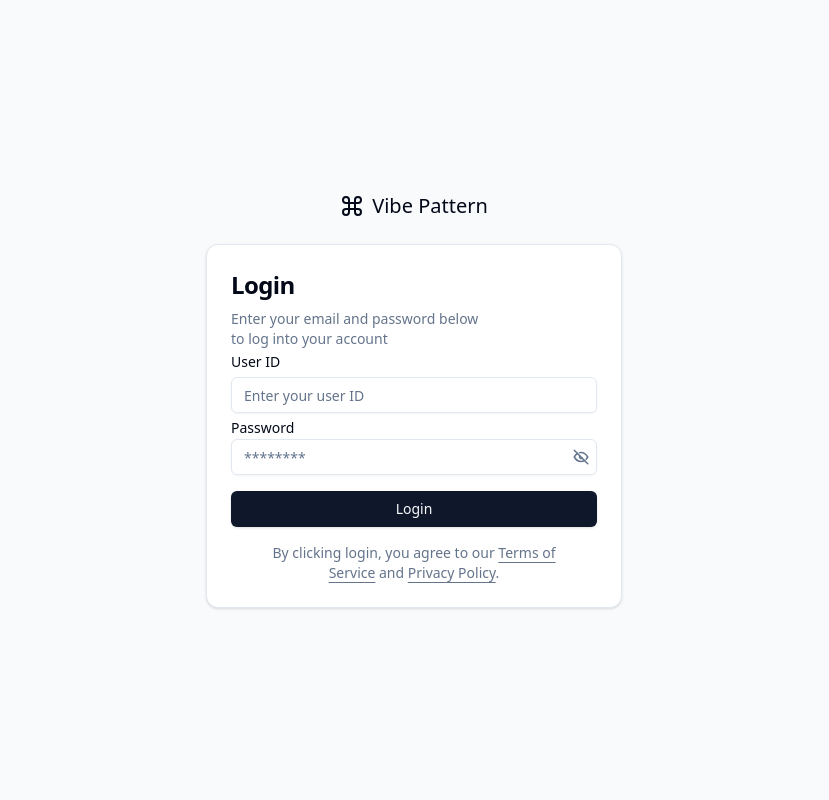
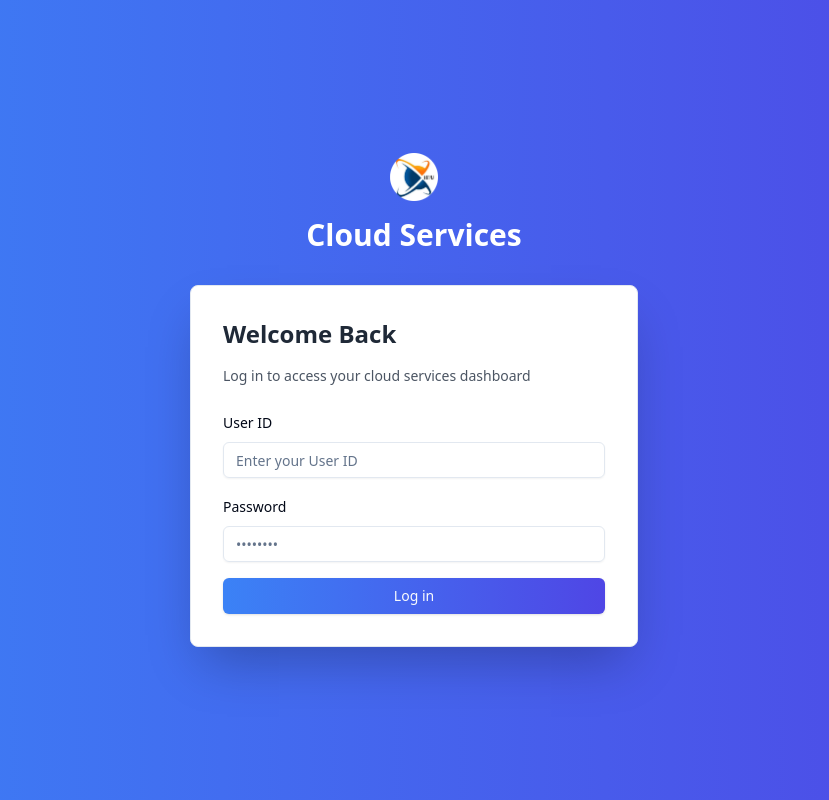
Before and after one commit to vijaypotnuru/new-cloud-services, a React (Vite) app: page /sign-in in a window 1280 px wide. Shown: the whole page, without its empty margins (226-1055 px from the left). Built offline with nearby package versions, Linux system fonts and the light colour scheme.

Commit message:
auth setup

```diff
--- a/index.html
+++ b/index.html
@@ -20,7 +20,7 @@
 
     <!-- Open Graph / Facebook -->
     <meta property="og:type" content="website" />
-    <meta property="og:url" content="https://vibepattern.com/" />
+    <meta property="og:url" content="https://cloudservices.invtechnologies.in/" />
     <meta property="og:title" content="Vibe Pattern" />
     <meta
       property="og:description"
@@ -32,13 +32,15 @@
 
     <!-- Twitter -->
     <meta property="twitter:card" content="summary_large_image" />
-    <meta property="twitter:url" content="https://vibepattern.com/" />
-    <meta property="twitter:title" content="Vibe Pattern" />
+    <meta property="twitter:url" content="https://cloudservices.invtechnologies.in/" />
+    <meta property="twitter:title" content="Cloud Services" />
     <meta
       property="twitter:description"
-      content="Interior design is not just about creating beautiful spaces; it’s
-      about designing environments that inspire and elevate the human
-      experience."
+      content="Cloud services are a type of computing service that are provided
+      by cloud service providers to customers. These services are designed to
+      enable businesses to access and use a variety of computing resources,
+      such as servers, storage, and networking, on a secure and scalable
+      basis."
     />
     <meta
       property="twitter:image"
--- a/src/pages/auth/components/user-auth-form.tsx
+++ b/src/pages/auth/components/user-auth-form.tsx
@@ -1,73 +1,29 @@
-// @ts-nocheck
-import { HTMLAttributes } from 'react'
+import { useState } from 'react'
 import { useForm } from 'react-hook-form'
-import { Link, useNavigate } from 'react-router-dom'
+import { useNavigate } from 'react-router-dom'
 import { z } from 'zod'
 import { zodResolver } from '@hookform/resolvers/zod'
-
-import {
-  Form,
-  FormControl,
-  FormField,
-  FormItem,
-  FormLabel,
-  FormMessage,
-} from '@/components/ui/form'
+import { Form, FormControl, FormField, FormItem, FormLabel, FormMessage } from '@/components/ui/form'
 import { Input } from '@/components/ui/input'
 import { Button } from '@/components/custom/button'
-import { PasswordInput } from '@/components/custom/password-input'
-import { cn } from '@/lib/utils'
-import { useMutation } from '@tanstack/react-query'
 import { useToast } from '@/components/ui/use-toast'
-
-import { useAuth } from '@/hooks/use-auth'
-import { loginUser } from '@/http/api'
-
-interface UserAuthFormProps extends HTMLAttributes<HTMLDivElement> {}
+import { Loader2 } from 'lucide-react'
 
 const formSchema = z.object({
-  user_id: z.string().min(1, { message: 'Please enter your user ID' }),
-  password: z
-    .string()
-    .min(1, {
-      message: 'Please enter your password',
-    })
-    .min(7, {
-      message: 'Password must be at least 7 characters long',
-    }),
+  user_id: z.string().min(1, { message: 'User ID is required' }).max(20, { message: 'User ID must not exceed 20 characters' }),
+  password: z.string().min(8, { message: 'Password must be at least 8 characters long' }),
 })
 
-export function UserAuthForm({ className, ...props }: UserAuthFormProps) {
-  const { setUser } = useAuth()
+// Predefined user credentials (in a real app, this would be handled securely on the server)
+const VALID_USERS = [
+  { user_id: 'admin123', password: 'admin123!', role: 'admin' },
+  { user_id: 'user123', password: '123@Apple', role: 'user' },
+]
+
+export function UserAuthForm() {
   const { toast } = useToast()
   const navigate = useNavigate()
-  const mutation = useMutation({
-    mutationFn: loginUser,
-    onSuccess: (data) => {
-      setUser(data.data.result)
-      toast({
-        title: 'User Login successfully',
-        variant: 'default',
-      })
-
-      console.log('data.data.result.user_role', data.data.result)
-      if (data.data.result.user_role === 'Admin') {
-        navigate('/main/projects')
-        // window.location.reload()
-      } else {
-        navigate('/user')
-        // window.location.reload()
-      }
-    },
-    onError: (error: any) => {
-      const errorMessage = error.response.data.error || 'Failed to login.'
-      toast({
-        title: `${errorMessage}`,
-        variant: 'destructive',
-      })
-      console.log('login failed', error)
-    },
-  })
+  const [isLoading, setIsLoading] = useState(false)
 
   const form = useForm<z.infer<typeof formSchema>>({
     resolver: zodResolver(formSchema),
@@ -78,23 +34,46 @@ export function UserAuthForm({ className, ...props }: UserAuthFormProps) {
   })
 
   function onSubmit(data: z.infer<typeof formSchema>) {
-    console.log(data)
-    mutation.mutate(data)
+    setIsLoading(true)
+
+    // Simulate API call delay
+    setTimeout(() => {
+      const validUser = VALID_USERS.find(
+        (user) => user.user_id === data.user_id && user.password === data.password
+      )
+
+      if (validUser) {
+        // Successful login
+        localStorage.setItem('user', JSON.stringify({ user_id: data.user_id, role: validUser.role }))
+        toast({
+          title: 'Login Successful',
+          description: 'Welcome to your cloud services dashboard!',
+          variant: 'default',
+        })
+        navigate('/dashboard')
+      } else {
+        // Failed login
+        toast({
+          title: 'Login Failed',
+          description: 'Invalid User ID or password. Please try again.',
+          variant: 'destructive',
+        })
+      }
+      setIsLoading(false)
+    }, 1000)
   }
 
   return (
-    <div className={cn('grid gap-6', className)} {...props}>
     <Form {...form}>
-        <form onSubmit={form.handleSubmit(onSubmit)}>
-          <div className='grid gap-2'>
+      <form onSubmit={form.handleSubmit(onSubmit)} className='space-y-4 mt-6'>
         <FormField
           control={form.control}
           name='user_id'
           render={({ field }) => (
-                <FormItem className='space-y-1'>
+            <FormItem>
               <FormLabel>User ID</FormLabel>
               <FormControl>
-                    <Input placeholder='Enter your user ID' {...field} />
+                <Input placeholder='Enter your User ID' {...field} />
               </FormControl>
               <FormMessage />
             </FormItem>
@@ -104,29 +83,30 @@ export function UserAuthForm({ className, ...props }: UserAuthFormProps) {
           control={form.control}
           name='password'
           render={({ field }) => (
-                <FormItem className='space-y-1'>
-                  <div className='flex items-center justify-between'>
+            <FormItem>
               <FormLabel>Password</FormLabel>
-                    {/* <Link
-                        to='/forgot-password'
-                        className='text-sm font-medium text-muted-foreground hover:opacity-75'
-                      >
-                        Forgot password?
-                      </Link> */}
-                  </div>
               <FormControl>
-                    <PasswordInput placeholder='********' {...field} />
+                <Input type='password' placeholder='••••••••' {...field} />
               </FormControl>
               <FormMessage />
             </FormItem>
           )}
         />
-            <Button className='mt-2' loading={mutation.isPending}>
-              Login
+        <Button
+          type='submit'
+          className='w-full bg-gradient-to-r from-blue-500 to-indigo-600 hover:from-blue-600 hover:to-indigo-700'
+          disabled={isLoading}
+        >
+          {isLoading ? (
+            <>
+              <Loader2 className="mr-2 h-4 w-4 animate-spin" />
+              Logging in...
+            </>
+          ) : (
+            'Log in'
+          )}
         </Button>
-          </div>
       </form>
     </Form>
-    </div>
   )
 }
--- a/src/pages/auth/sign-in-2.tsx
+++ b/src/pages/auth/sign-in-2.tsx
@@ -1,55 +1,31 @@
 import { Card } from '@/components/ui/card'
+
+import { Cloud } from 'lucide-react'
 import { UserAuthForm } from './components/user-auth-form'
 
 export default function SignIn2() {
   return (
-    <>
-      <div className='container grid h-svh flex-col items-center justify-center bg-primary-foreground lg:max-w-none lg:px-0'>
-        <div className='mx-auto flex w-full flex-col justify-center space-y-2 sm:w-[480px] lg:p-8'>
-          <div className='mb-4 flex items-center justify-center'>
-            <svg
-              xmlns='http://www.w3.org/2000/svg'
-              viewBox='0 0 24 24'
-              fill='none'
-              stroke='currentColor'
-              strokeWidth='2'
-              strokeLinecap='round'
-              strokeLinejoin='round'
-              className='mr-2 h-6 w-6'
-            >
-              <path d='M15 6v12a3 3 0 1 0 3-3H6a3 3 0 1 0 3 3V6a3 3 0 1 0-3 3h12a3 3 0 1 0-3-3' />
-            </svg>
-            <h1 className='text-xl font-medium'>Vibe Pattern</h1>
+    <div className='flex min-h-screen items-center justify-center bg-gradient-to-r from-blue-500 to-indigo-600 p-4'>
+      <div className='w-full max-w-md'>
+        <div className='mb-8 text-center'>
+          <img
+            src='/images/main-logo.png'
+            className='mx-auto h-12 w-12 text-white'
+          />
+          <h1 className='mt-4 text-3xl font-bold text-white'>Cloud Services</h1>
+        </div>
+        <Card className='rounded-lg bg-white p-8 shadow-2xl'>
+          <div className='space-y-4'>
+            <h2 className='text-2xl font-semibold text-gray-800'>
+              Welcome Back
+            </h2>
+            <p className='text-sm text-gray-600'>
+              Log in to access your cloud services dashboard
+            </p>
           </div>
-          <Card className='p-6'>
-            <div className='flex flex-col space-y-2 text-left'>
-              <h1 className='text-2xl font-semibold tracking-tight'>Login</h1>
-              <p className='text-sm text-muted-foreground'>
-                Enter your email and password below <br />
-                to log into your account
-              </p>
-            </div>
-            <UserAuthForm />
-            <p className='mt-4 px-8 text-center text-sm text-muted-foreground'>
-              By clicking login, you agree to our{' '}
-              <a
-                href='/terms'
-                className='underline underline-offset-4 hover:text-primary'
-              >
-                Terms of Service
-              </a>{' '}
-              and{' '}
-              <a
-                href='/privacy'
-                className='underline underline-offset-4 hover:text-primary'
-              >
-                Privacy Policy
-              </a>
-              .
-            </p>
-          </Card>
-        </div>
+          <UserAuthForm />
+        </Card>
       </div>
-    </>
+    </div>
   )
 }
--- a/src/pages/vibe-pattern-site/contactus/index.tsx
+++ b/src/pages/vibe-pattern-site/contactus/index.tsx
@@ -1,3 +1,4 @@
+import { useEffect, useState } from 'react'
 import FlowingBtn from '../components/flowingbtn'
 import { FooterSection } from '../components/footer'
 
@@ -7,8 +8,32 @@ import { ContactSection } from './components/contactsection'
 
 
 import { Hero } from './components/hero'
+import { useNavigate } from 'react-router-dom'
 
 const ContactUs = () => {
+  const [redirect, setRedirect] = useState(false)
+  const navigate = useNavigate()
+
+  useEffect(() => {
+    const user = localStorage.getItem('user')
+    if (user) {
+      // Navigate to the dashboard if the user is logged in
+      navigate('/dashboard')
+    } else {
+      // If no user is found, set a timer to redirect to the sign-in page
+      const timer = setTimeout(() => {
+        setRedirect(true)
+      }, 3000)
+
+      return () => clearTimeout(timer)
+    }
+  }, [navigate])
+
+  useEffect(() => {
+    if (redirect) {
+      navigate('/sign-in')
+    }
+  }, [redirect, navigate])
   return (
     <div className='min-h-screen bg-white'>
       <Navbar />
--- a/src/pages/vibe-pattern-site/loadingscreen/index.tsx
+++ b/src/pages/vibe-pattern-site/loadingscreen/index.tsx
@@ -8,16 +8,23 @@ function App() {
   const navigate = useNavigate()
 
   useEffect(() => {
-    const timer = setTimeout(() => {
-      setRedirect(true)
-    }, 5000)
+    const user = localStorage.getItem('user')
+    if (user) {
+      // Navigate to the dashboard if the user is logged in
+      navigate('/dashboard')
+    } else {
+      // If no user is found, set a timer to redirect to the sign-in page
+      const timer = setTimeout(() => {
+        setRedirect(true)
+      }, 3000)
 
-    return () => clearTimeout(timer)
-  }, [])
+      return () => clearTimeout(timer)
+    }
+  }, [navigate])
 
   useEffect(() => {
     if (redirect) {
-      navigate('/home')
+      navigate('/sign-in')
     }
   }, [redirect, navigate])
 
```
Also changed, not shown: src/pages/vibe-pattern-site/aboutus/index.tsx (+25 -0 lines), src/pages/vibe-pattern-site/home/index.tsx (+25 -0 lines), src/pages/vibe-pattern-site/service/index.tsx (+25 -0 lines). Lines whose indentation alone changed are shown as unchanged.
